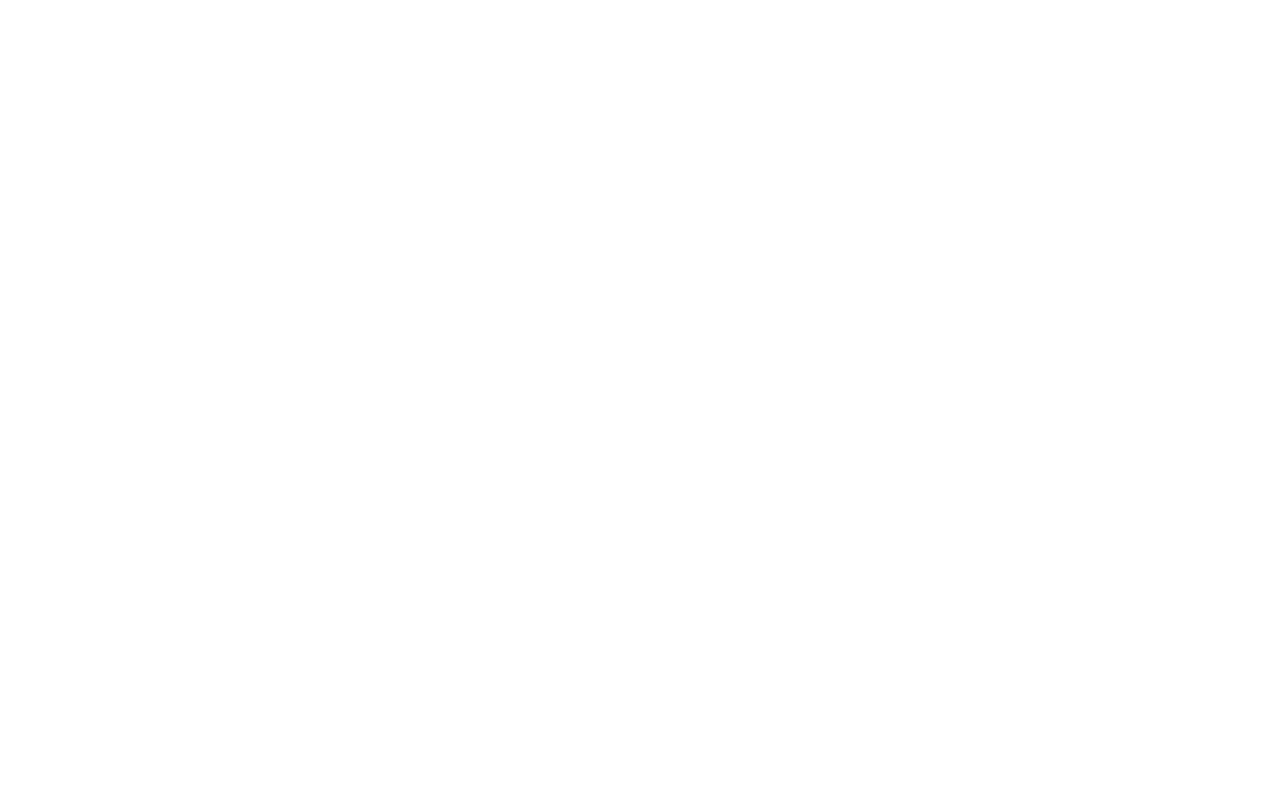
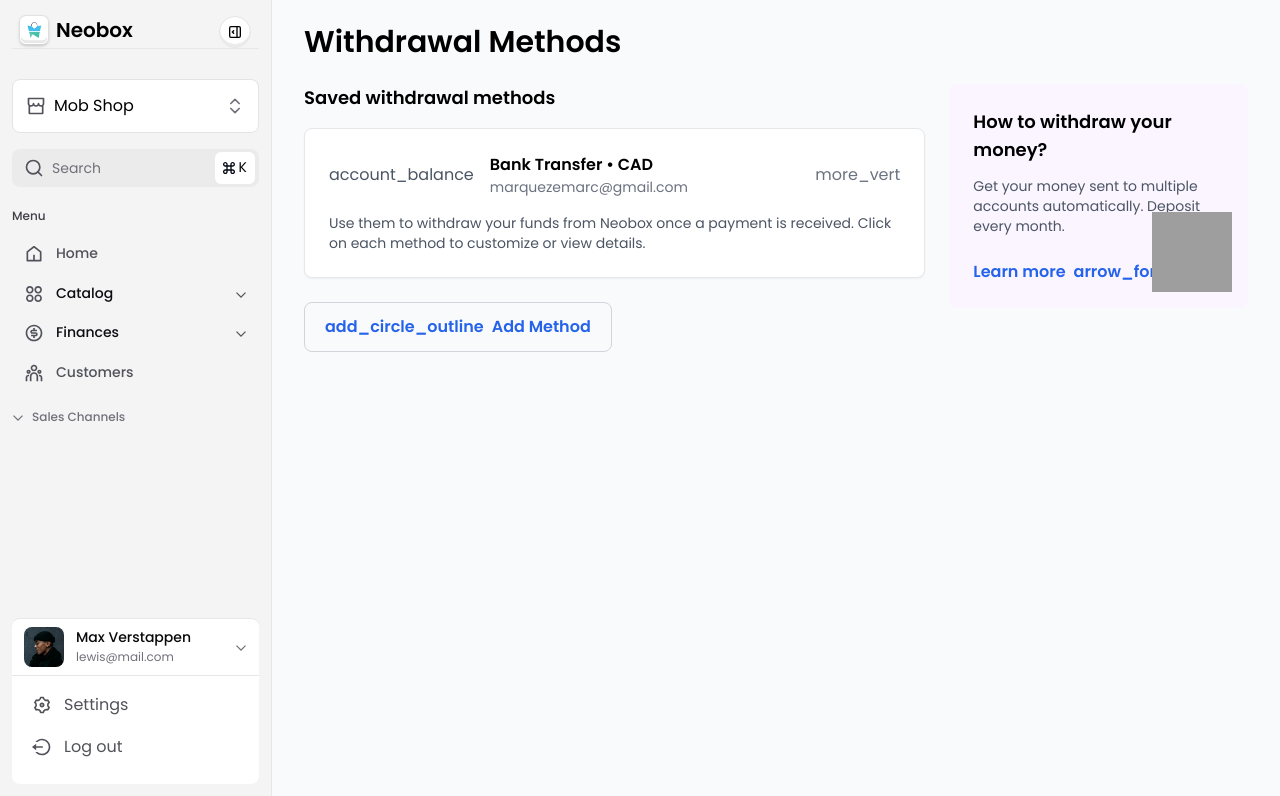
Before and after one commit to uzair-shakeel/neobox, a React (Vite) app: page /finance/withdrawal in a window 1280 px wide. Before the commit this address had no page. Shown: the top 796 px of the page. Built offline with nearby package versions, Linux system fonts and the light colour scheme; grey boxes are pictures that could not be loaded.

Commit message:
Widhtrawal Page Added

```diff
--- a/src/App.jsx
+++ b/src/App.jsx
@@ -19,6 +19,7 @@
 import Order from "./pages/catalog/Order";
 import Products from "./pages/catalog/Products";
 import AddProduct from "./pages/catalog/AddProducts";
+import Withdrawal from "./pages/finance/Withdrawal";
 
 function App() {
   return (
@@ -27,7 +28,8 @@
         <Routes>
           <Route path="/" element={<Dashboard />} />
           <Route path="/settings" element={<Settings />} />
-          <Route path="/wallet" element={<Wallet />} />
+          <Route path="/finance/wallet" element={<Wallet />} />
+          <Route path="/finance/withdrawal" element={<Withdrawal />} />
           <Route path="/orders" element={<Orders />} />
           <Route path="/order/:id" element={<Order />} />
           <Route path="/collections" element={<Collections />} />
--- /dev/null
+++ b/src/pages/finance/Withdrawal.jsx
@@ -0,0 +1,85 @@
+import Sidebar from "../../components/Sidebar";
+
+const Withdrawal = () => {
+  return (
+    <div className="flex bg-gray-50 h-screen">
+      {/* Left Section - Sidebar and Saved Withdrawal Methods */}
+      <Sidebar />
+
+      <div className="flex-1 px-8 py-6">
+        {/* Withdrawal Methods Section */}
+        <h2 className="text-3xl font-semibold mb-6">Withdrawal Methods</h2>
+
+        <div className="grid grid-cols-12 gap-6">
+          {/* Left Content - Saved Withdrawal Methods */}
+          <div className="col-span-8">
+            <h3 className="text-lg font-semibold mb-4">
+              Saved withdrawal methods
+            </h3>
+
+            {/* Withdrawal Method Card */}
+            <div className="bg-white border border-gray-200 p-6 rounded-lg shadow-sm mb-6">
+              <div className="flex justify-between items-center">
+                <div className="flex items-center space-x-4">
+                  <span className="material-icons text-gray-600">
+                    account_balance
+                  </span>
+                  <div>
+                    <p className="font-semibold">Bank Transfer • CAD</p>
+                    <p className="text-sm text-gray-500">
+                      marquezemarc@gmail.com
+                    </p>
+                  </div>
+                </div>
+                <span className="material-icons text-gray-500 cursor-pointer">
+                  more_vert
+                </span>
+              </div>
+              <p className="text-sm text-gray-600 mt-4">
+                Use them to withdraw your funds from Neobox once a payment is
+                received. Click on each method to customize or view details.
+              </p>
+            </div>
+
+            {/* Add Method Button */}
+            <button className="flex items-center space-x-2 text-blue-600 font-semibold py-3 px-5 border border-gray-300 rounded-lg hover:bg-gray-100 transition-colors">
+              <span className="material-icons">add_circle_outline</span>
+              <span>Add Method</span>
+            </button>
+          </div>
+
+          {/* Right Content - Help Section */}
+          <div className="col-span-4">
+            <div className="bg-purple-50 rounded-lg p-6 relative">
+              <h3 className="text-lg font-semibold mb-3">
+                How to withdraw your money?
+              </h3>
+              <p className="text-sm text-gray-600 mb-4">
+                Get your money sent to multiple accounts automatically. Deposit
+                every month.
+              </p>
+
+              <div className="flex justify-between items-center mt-6">
+                <button className="text-blue-600 font-semibold flex items-center space-x-2 hover:underline">
+                  <span>Learn more</span>
+                  <span className="material-icons">arrow_forward</span>
+                </button>
+              </div>
+
+              {/* Money Icon */}
+              <div className="absolute bottom-4 right-4">
+                <img
+                  src="/path/to/money-icon.png"
+                  alt="Money Icon"
+                  className="w-20 h-20"
+                />
+              </div>
+            </div>
+          </div>
+        </div>
+      </div>
+    </div>
+  );
+};
+
+export default Withdrawal;
```
